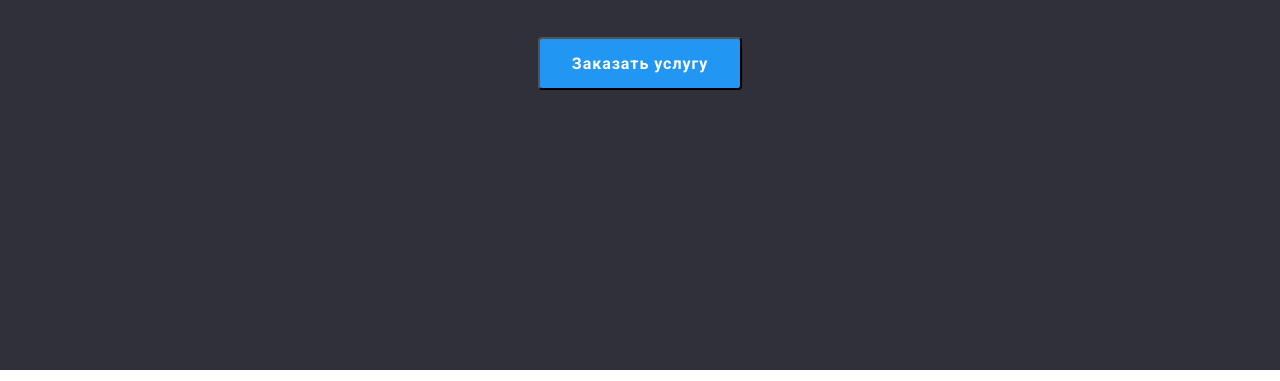
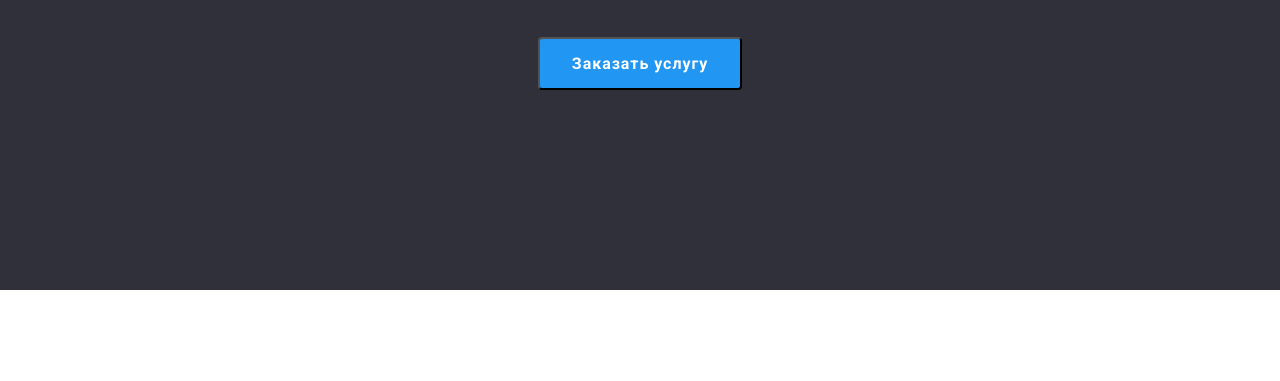
Before and after one commit to Olisava29/goit-markup-hw-03, a plain HTML site: page index.html in a window 1280 px wide. Shown: the part 403-784 px from the top of the page. Drawn offline with nearby package versions, Linux system fonts and the light colour scheme.

Commit message:
Правки 3.0

```diff
--- a/CSS/styles.css
+++ b/CSS/styles.css
@@ -68,6 +68,7 @@ img {
     line-height: 1.19;
     letter-spacing: 0.03em;
     color: #2196F3;
+    margin-right: 93px;
 
 }
 
@@ -78,7 +79,6 @@ img {
     line-height: 1.19;
     letter-spacing: 0.03em;
     color: #000000;
-    margin-right: 93px;
 }
 
 .page-header .conteiner {
@@ -123,7 +123,7 @@ img {
     background: #2F303A;
     text-align: center;
     padding-top: 200px;
-    padding-bottom: 280px;
+    padding-bottom: 200px;
 }
 
 .side-title {
```
